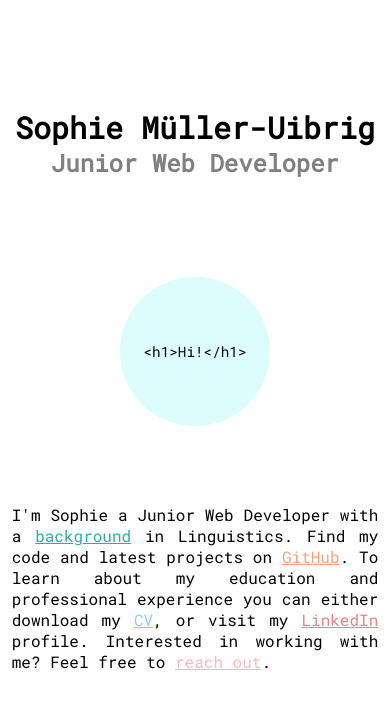
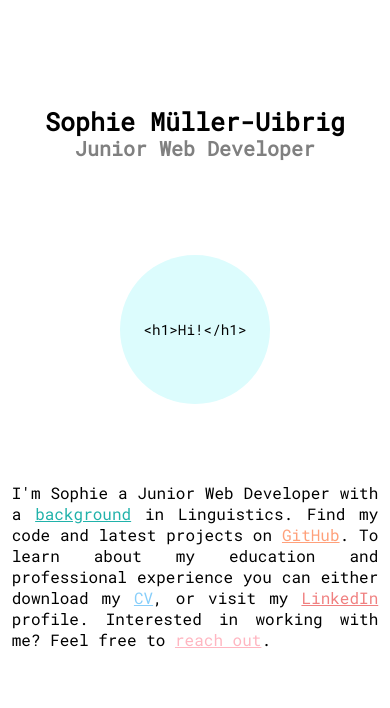
Before and after one commit to smuibrig/personal-website, a Gatsby site: page / in a window 390 px wide. Built offline with nearby package versions, Linux system fonts and the light colour scheme; Gatsby itself is replaced by a stand-in of ours.

Commit message:
change mobile font-size

```diff
--- a/src/styles/global.css
+++ b/src/styles/global.css
@@ -99,7 +99,10 @@ body {
 
 @media (max-width: 600px) {
     #name {
-        font-size: 30px;
+        font-size: 25px;
+    }
+    #profession {
+        font-size: 20px;
     }
     #short-bio {
         max-width: 98%;
```
